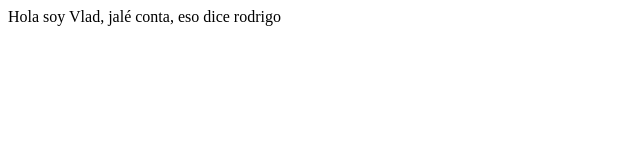
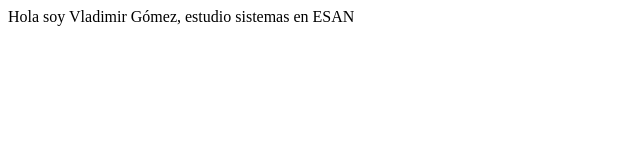
Before and after one commit to 23200477/profile, a plain HTML site: page index.html in a window 1280 px wide. Shown: the whole page, without its empty margins (0-640 px from the left). Drawn offline with Linux system fonts and the light colour scheme.

Commit message:
se añadió Vladimirm Gomez

```diff
--- a/index.html
+++ b/index.html
@@ -6,6 +6,6 @@
     <title>Document</title>
 </head>
 <body>
-    Hola soy Vlad, jalé conta, eso dice rodrigo
+    Hola soy Vladimir Gómez, estudio sistemas en ESAN
 </body>
 </html>
```
